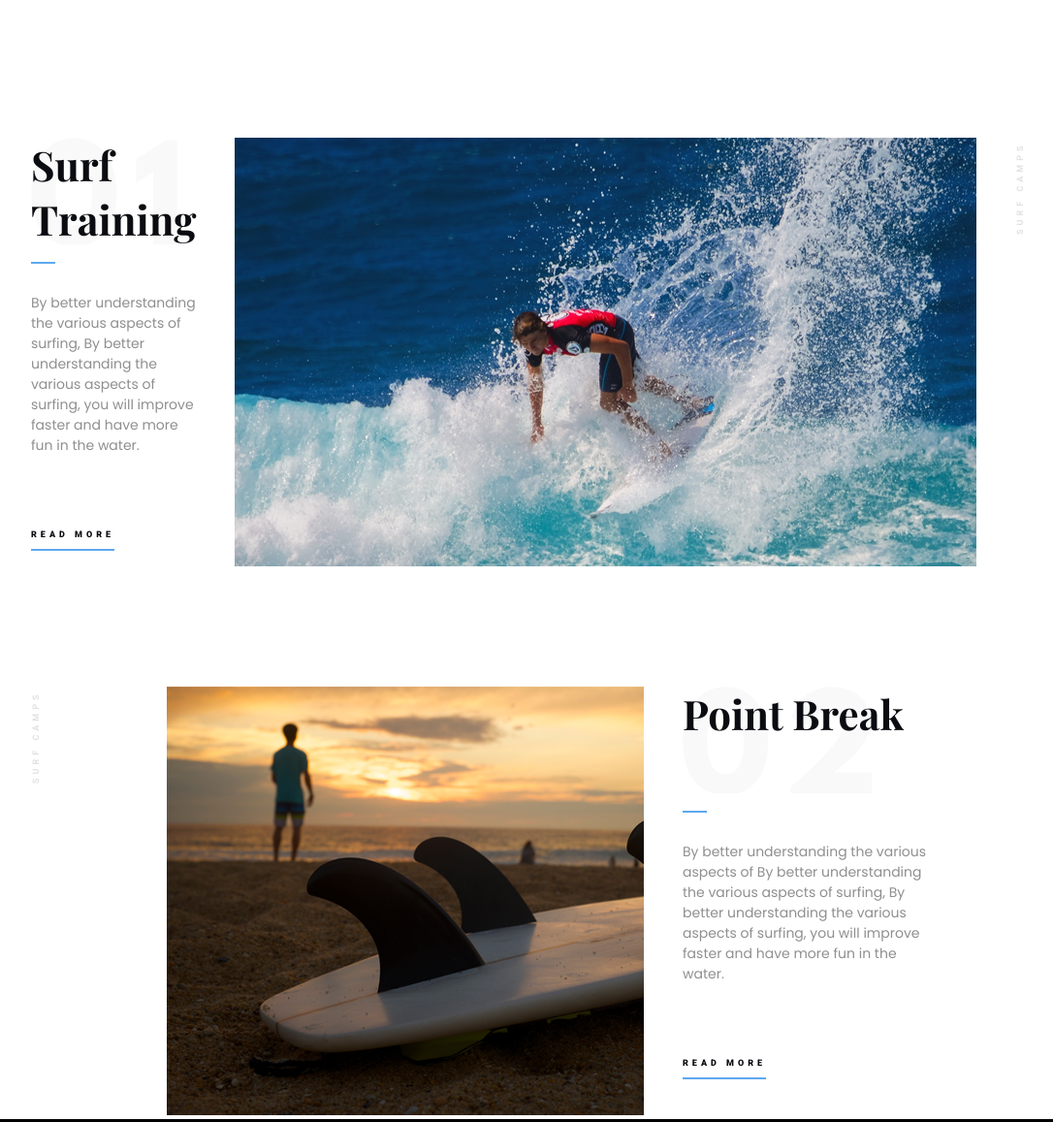
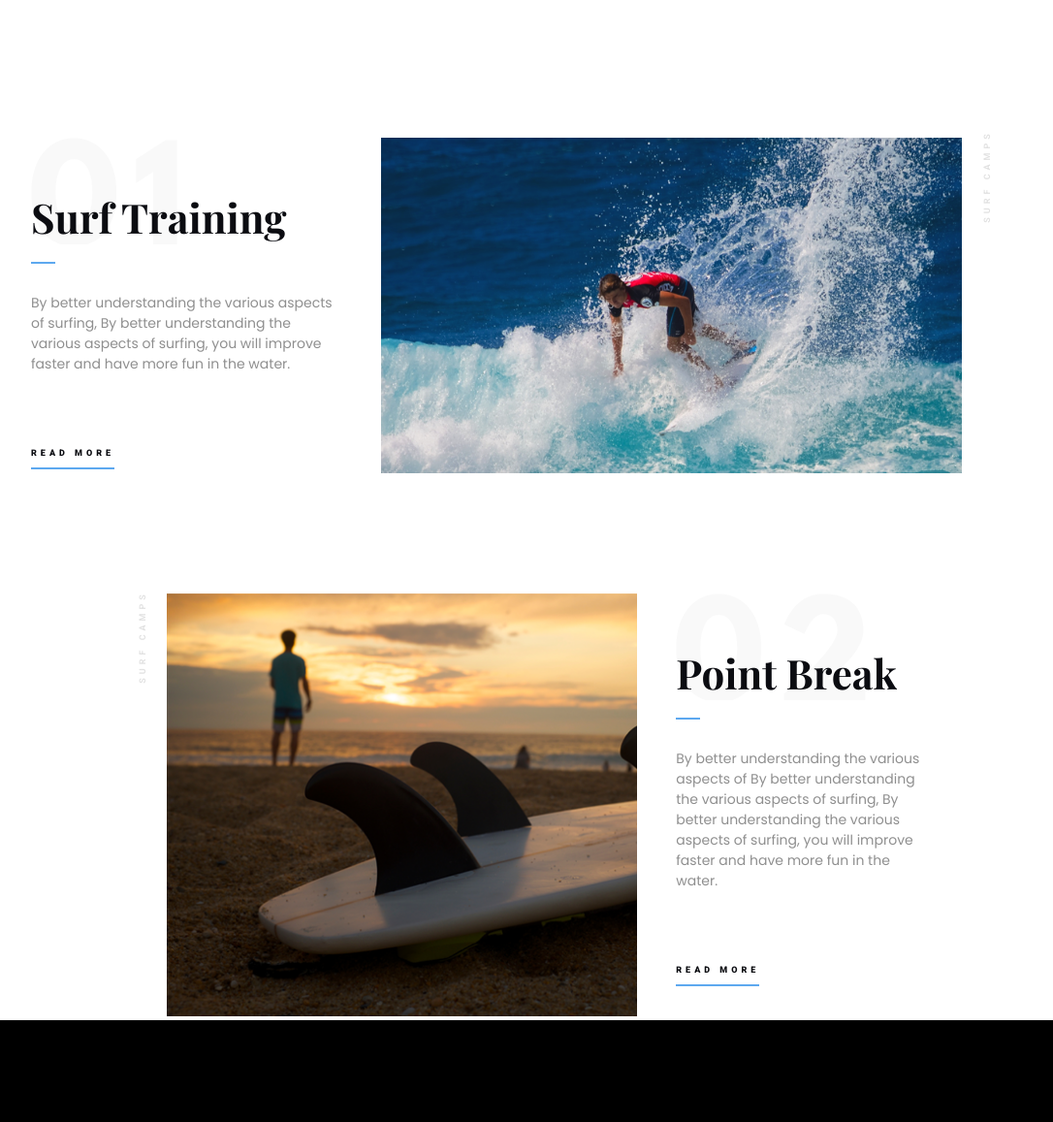
Before and after one commit to anidav/test-psd, a website built with Parcel: page index.html in a window 1280 px wide. Shown: the part 2480-3637 px from the top of the page at 97% size, without its empty margins (148-1234 px from the left). Built offline with nearby package versions, Linux system fonts and the light colour scheme.

Commit message:
fixed styles of training section

```diff
--- a/index.html
+++ b/index.html
@@ -69,7 +69,7 @@
                             </div>
                             <div class="header-content-cover-image">
                                 <figure class="no-margin">
-                                    <img src="images/header-cover.png" alt="surfing image">
+                                    <img src="images/header-cover.png" class="img-fluid" alt="surfing image">
                                 </figure>
                             </div>
                             <div class="header-content-cover-description">
@@ -92,17 +92,17 @@
                         <ul class="no-margin">
                             <li>
                                 <a href="https://tumblr.com" target="_blank">
-                                    <figure><img class="header-links-icons" src="images/t-icon.png" alt="tumblr icon"></figure>
+                                    <figure><img class="header-links-icons img-fluid" src="images/t-icon.png" alt="tumblr icon"></figure>
                                 </a>
                             </li>
                             <li>
                                 <a href="https://twitter.com/" target="_blank">
-                                    <figure><img class="header-links-icons" src="images/twitter-icon.png" alt="twitter icon"></figure>
+                                    <figure><img class="header-links-icons img-fluid" src="images/twitter-icon.png" alt="twitter icon"></figure>
                                 </a>
                             </li>
                             <li>
                                 <a href="https://vimeo.com/" target="_blank">
-                                    <figure><img class="header-links-icons" src="images/vimeo-icon.png" alt="vimeeo icon"></figure>
+                                    <figure><img class="header-links-icons img-fluid" src="images/vimeo-icon.png" alt="vimeeo icon"></figure>
                                 </a>
                             </li>
                         </ul>
@@ -120,7 +120,7 @@
                 <div class="medias-section-wrapper d-flex">
                     <div class="medias-section-wrapper-image">
                         <figure class="no-margin">
-                            <img src="images/medias-image.png" alt="surfing man">
+                            <img src="images/medias-image.png" class="img-fluid" alt="surfing man">
                         </figure>
                         <div class="medias-section-wrapper-image-description">
                             <p class="medias-section-wrapper-image-description-text">By better understanding the various aspects of <br/>
@@ -145,7 +145,7 @@
                     <div class="slider-section-content-item">
                         <div class="slider-section-content-item-wrapper d-flex align-center justify-between">
                             <figure class="no-margin">
-                                <img class="surfboard-image" src="images/slider-item-1.png" alt="surfboard image">
+                                <img class="surfboard-image img-fluid" src="images/slider-item-1.png" alt="surfboard image">
                             </figure>
                             <div class="item-description">
                                 <span class="d-block grey-small-text">Funboards</span>
@@ -160,7 +160,7 @@
                     <div class="slider-section-content-item">
                         <div class="slider-section-content-item-wrapper d-flex align-center justify-between">
                             <figure class="no-margin">
-                                <img class="surfboard-image" src="images/slider-item-2.png" alt="surfboard image">
+                                <img class="surfboard-image img-fluid" src="images/slider-item-2.png" alt="surfboard image">
                             </figure>
                             <div class="item-description">
                                 <span class="d-block grey-small-text">Surfboards</span>
@@ -175,7 +175,7 @@
                     <div class="slider-section-content-item">
                         <div class="slider-section-content-item-wrapper d-flex align-center justify-between">
                             <figure class="no-margin">
-                                <img class="surfboard-image" src="images/slider-item-3.png" alt="surfboard image">
+                                <img class="surfboard-image img-fluid" src="images/slider-item-3.png" alt="surfboard image">
                             </figure>
                             <div class="item-description">
                                 <span class="d-block grey-small-text">Funboards</span>
@@ -194,7 +194,7 @@
             </section>
             <section class="training-section">
                 <div class="d-flex training-section-first">
-                    <div>
+                    <div class="training-section-wrapper">
                         <div class="training-title d-flex flex-col">
                             <span class="training-title-text">Surf Training</span>
                         </div>
@@ -204,21 +204,21 @@
                         </p>
                         <a href="/" class="underlined-link dark-small-text">Read more</a>
                     </div>
-                    <div class="d-flex">
+                    <div class="d-flex pos-relative">
                         <figure>
-                            <img src="images/training-1.png" alt="surfing image">
+                            <img src="images/training-1.png" class="img-fluid" alt="surfing image">
                         </figure>
-                        <span class="grey-small-text rotated-text">Surf Camps</span>
+                        <span class="grey-small-text rotated-text pos-absolute">Surf Camps</span>
                     </div>
                 </div>
                 <div class="d-flex training-section-second">
-                    <div class="d-flex">
-                        <span class="grey-small-text rotated-text">Surf Camps</span>
+                    <div class="d-flex pos-relative image-wrapper">
+                        <span class="grey-small-text rotated-text pos-absolute">Surf Camps</span>
                         <figure>
-                            <img src="images/training-2.png" alt="surfing image">
+                            <img src="images/training-2.png" class="img-fluid" alt="surfing image">
                         </figure>
                     </div>
-                    <div>
+                    <div class="training-section-wrapper">
                         <div class="training-title d-flex flex-col">
                             <span class="training-title-text">Point Break</span>
                         </div>
--- a/styles/base.scss
+++ b/styles/base.scss
@@ -72,6 +72,19 @@ figure {
   margin-bottom: 0;
 }
 
+.img-fluid {
+  width: 100%;
+  height: auto;
+}
+
+.pos-relative {
+  position: relative;
+}
+
+.pos-absolute {
+  position: absolute;
+}
+
 .blue-small-text {
   @include text-with-spacing($light-blue, 900);
 }
--- a/styles/components/sections.scss
+++ b/styles/components/sections.scss
@@ -23,7 +23,7 @@
       }
 
       &-description {
-        margin-left: 100px;
+        margin-left: 35px;
 
         &-text {
           margin: 50px 0;
@@ -99,16 +99,37 @@
 .training-section {
   margin: 170px 0 120px 180px;
 
+  &-wrapper {
+    width: 40%;
+  }
+
   &-first {
-    margin-bottom: 120px;
+    margin: 0 100px 120px 0;
+
+    .rotated-text {
+      top: 10%;
+      right: -5%;
+      color: $light-grey;
+      transform: rotate(-90deg);
+    }
 
     .training-title {
       background-image: url("/images/01@1X.png");
     }
-
   }
 
   &-second {
+    .image-wrapper {
+      padding-left: 100px;
+
+      .rotated-text {
+        top: 9%;
+        left: 10%;
+        color: $light-grey;
+        transform: rotate(-90deg);
+      }
+    }
+
     .training-title {
       background-image: url("/images/02@1X.png");
     }
@@ -120,9 +141,12 @@
 
   .training-title {
     height: 110px;
+    position: relative;
     background-repeat: no-repeat;
 
     &-text {
+      bottom: 0;
+      position: absolute;
       @include text-styles($dark-grey, 42px, 700, $playfair-font);
     }
   }
@@ -139,11 +163,4 @@
     margin-bottom: 70px;
     @include text-styles($grey, 14px, 400, $poppins-font);
   }
-
-  .rotated-text {
-    width: 100px;
-    height: 100px;
-    color: $light-grey;
-    transform: rotate(-90deg);
-  }
 }
```
